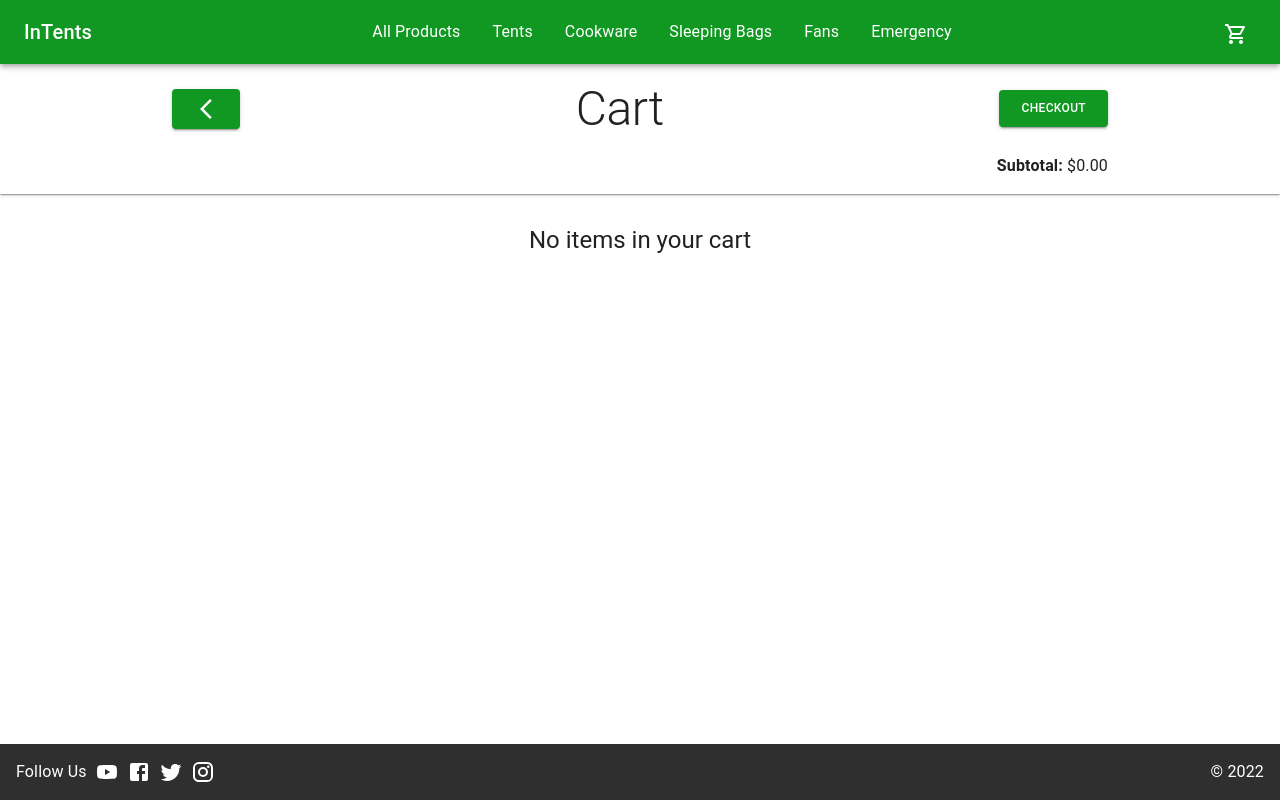
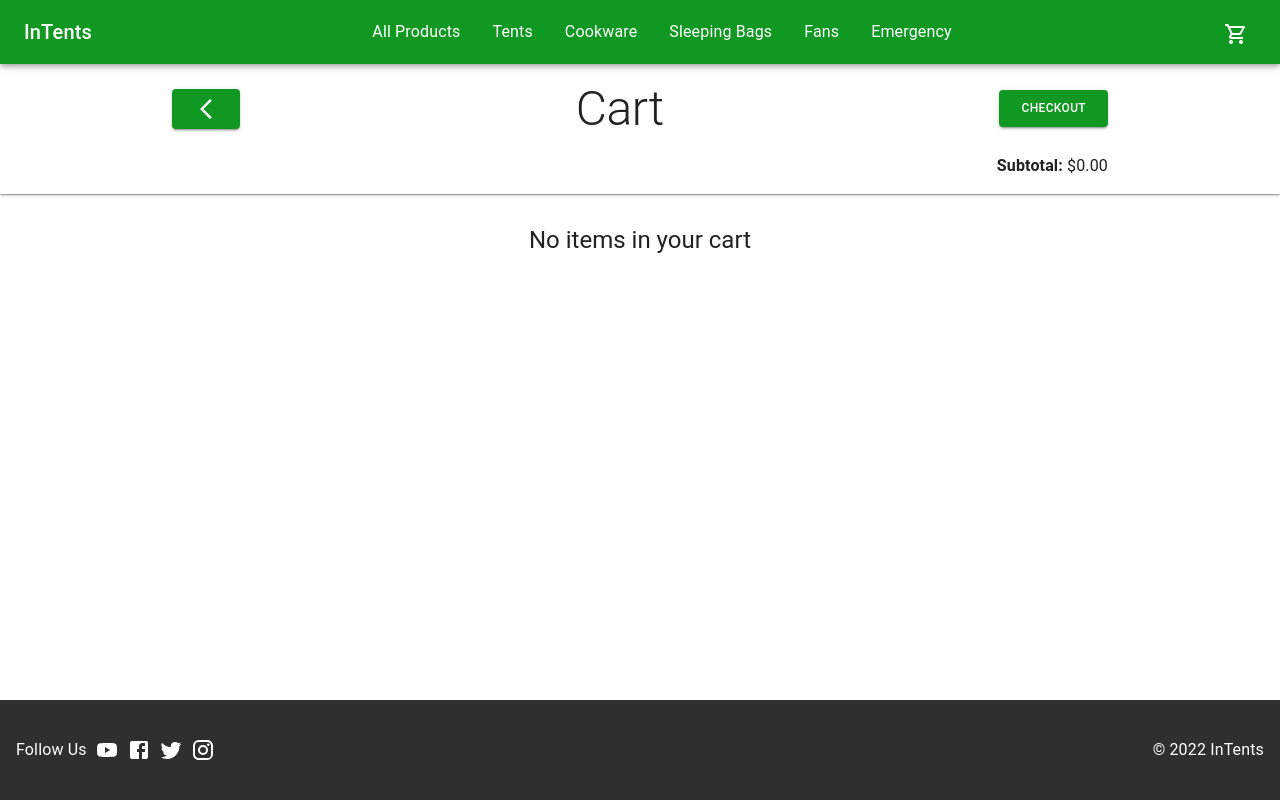
Before and after one commit to kitsi/InTents, a React (Create React App) app in the folder client-side/: page /cart in a window 1280 px wide. Built offline with nearby package versions, Linux system fonts and the light colour scheme.

Commit message:
Fixed the footer being on the bottom of the page correctly.

```diff
--- a/client-side/src/App.jsx
+++ b/client-side/src/App.jsx
@@ -14,8 +14,10 @@ function App() {
       <CssBaseline />
       <ThemeProvider theme={theme}>
         <BrowserRouter>
-          <NavBar />
-          <Router />
+          <div style={{ minHeight: "calc(100vh - 100px)" }}>
+            <NavBar />
+            <Router />
+          </div>
           <Footer />
         </BrowserRouter>
       </ThemeProvider>
--- a/client-side/src/components/CartPage/cartPage.css
+++ b/client-side/src/components/CartPage/cartPage.css
@@ -40,10 +40,6 @@
   margin: 0 auto;
 }
 
-.cart-page {
-  min-height: calc(100vh - 112px);
-}
-
 .subtotal {
   text-align: right;
   margin: 0;
@@ -56,8 +52,4 @@
   .button-container {
     top: 64px;
   }
-
-  .cart-page {
-    min-height: calc(100vh - 120px);
-  }
 }
--- a/client-side/src/components/Footer/Footer.jsx
+++ b/client-side/src/components/Footer/Footer.jsx
@@ -19,7 +19,7 @@ export default function Footer() {
         <InstagramIcon />
       </Box>
       <Typography>
-      &copy; 2022
+        &copy; 2022 InTents
       </Typography>
     </Box>
   )
--- a/client-side/src/components/Footer/FooterStyles.js
+++ b/client-side/src/components/Footer/FooterStyles.js
@@ -1,10 +1,12 @@
 export const container = {
   display: "flex",
   justifyContent: "space-between",
+  alignItems: "center",
   width: "100%",
   backgroundColor: "secondary.main",
-  color: "white",
-  padding: "1rem",
+  color: "#FFFFFF",
+  paddingX: "1rem",
+  height: "100px",
 };
 
 export const socialContainer = {
--- a/client-side/src/components/ProductsPage/ProductsPage.css
+++ b/client-side/src/components/ProductsPage/ProductsPage.css
@@ -8,9 +8,9 @@ h3 {
   padding: 1rem 0;
 }
 
-#products-page {
+/* #products-page {
   min-height: calc(100vh - 120px);
-}
+} */
 
 .product-tiles-container {
   display: flex;
```
